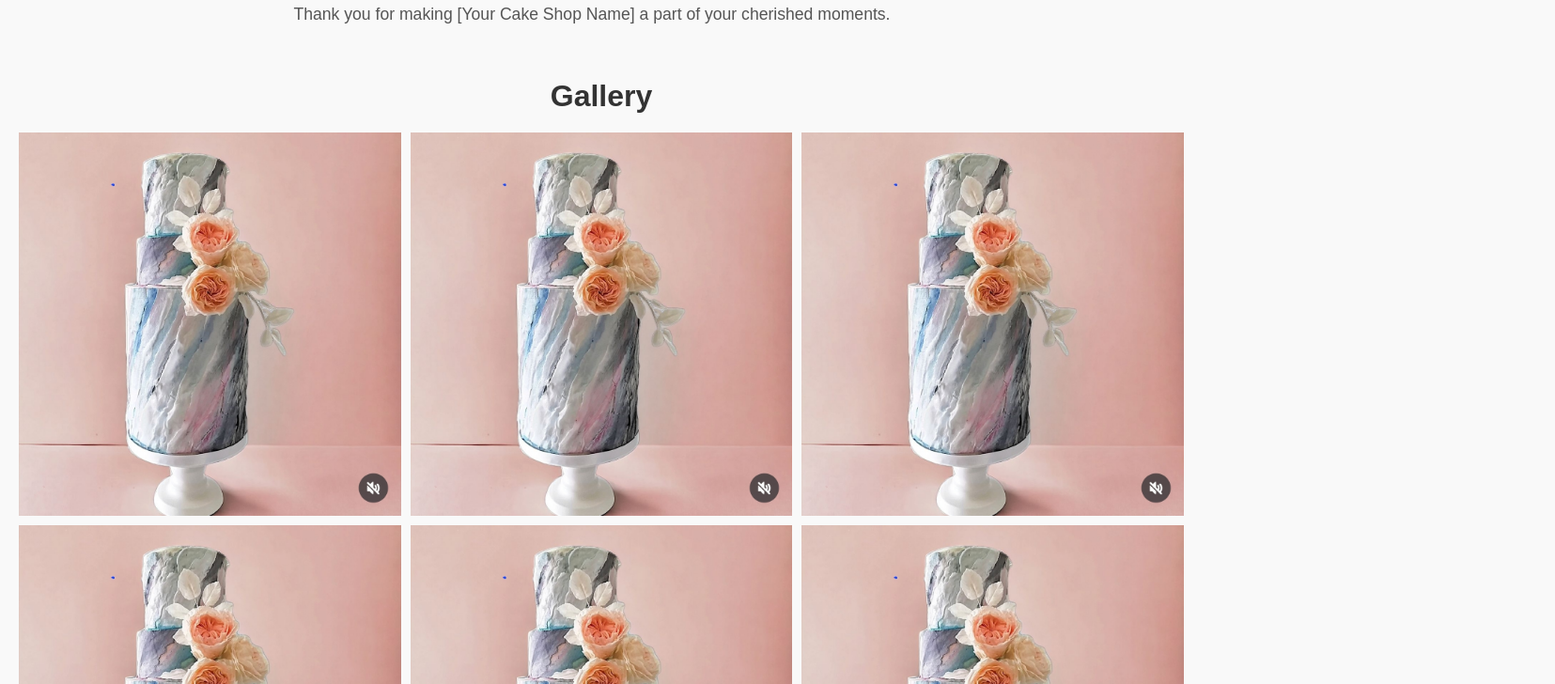
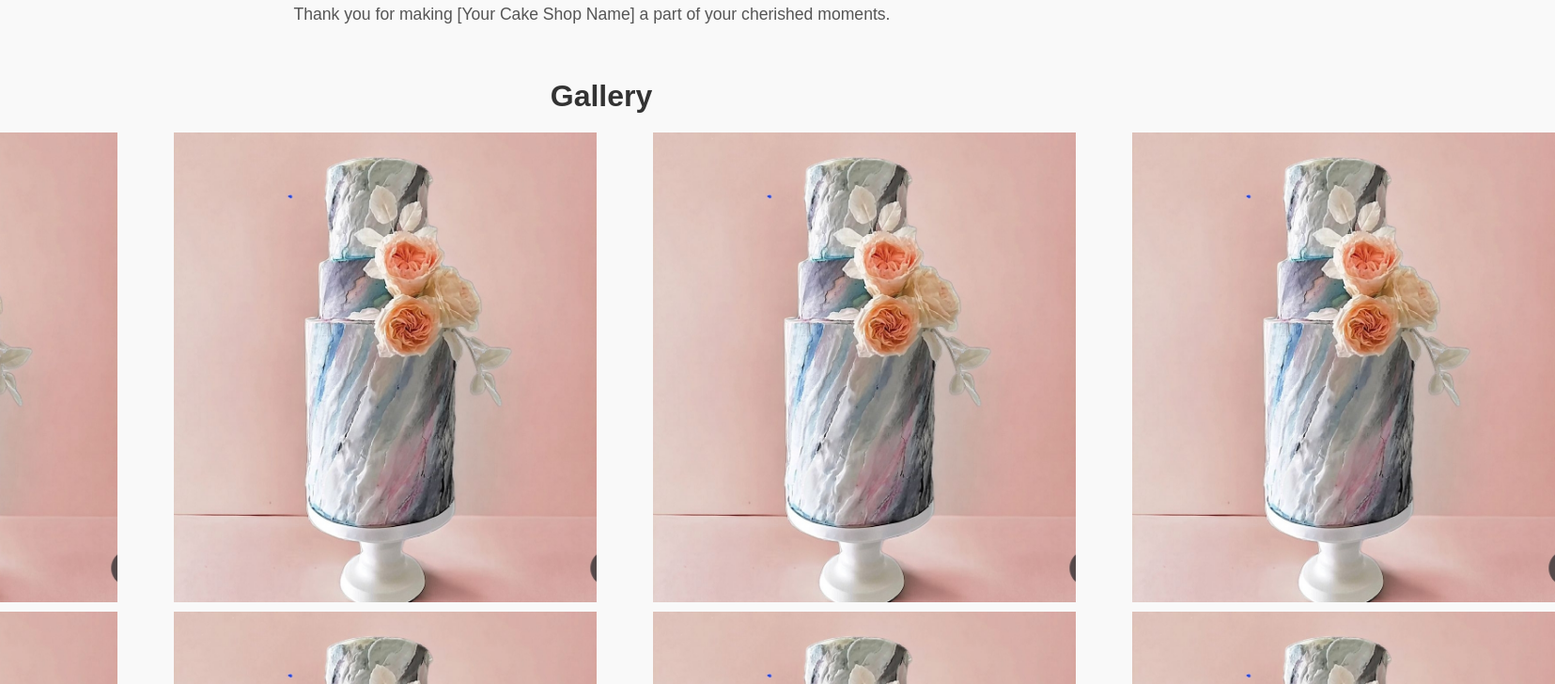
Before and after one commit to ericmarcellini/CakeDay, a React (Create React App) app in the folder cakeday/: page / in a window 1280 px wide. Shown: the part 1240-1968 px from the top of the page at 94% size, 1655 px wide, since content can reach past the window. Built offline with nearby package versions, Linux system fonts and the light colour scheme.

Commit message:
make pics smaller in gallery

```diff
--- a/cakeday/src/components/ImageGallery.css
+++ b/cakeday/src/components/ImageGallery.css
@@ -1,8 +1,9 @@
 .gallery {
     display: grid;
-    grid-template-columns: repeat(3, 1fr);
-    grid-template-rows: repeat(4, 1fr);
+    grid-template-columns: repeat(4, 500px);
+    grid-template-rows: repeat(3, 500px);
     gap: 10px;
+    justify-content: center;
     padding: 20px;
   }
 
@@ -15,6 +16,8 @@
     height: 100%;
     object-fit: cover;
     transition: transform 0.3s ease;
+    margin-left: 10%;
+    margin-right: 10%;
   }
 
   .gallery-item img:hover {
```
